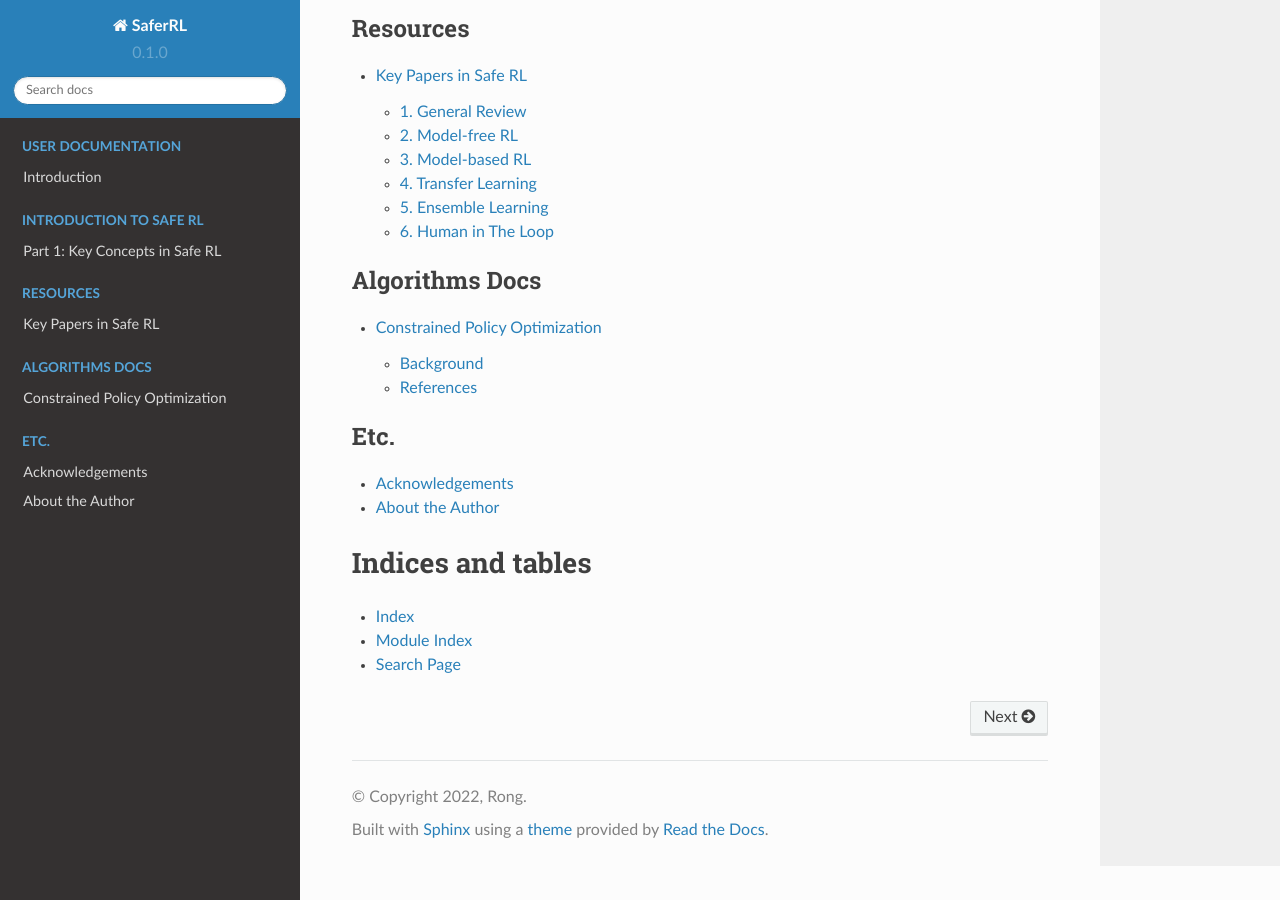
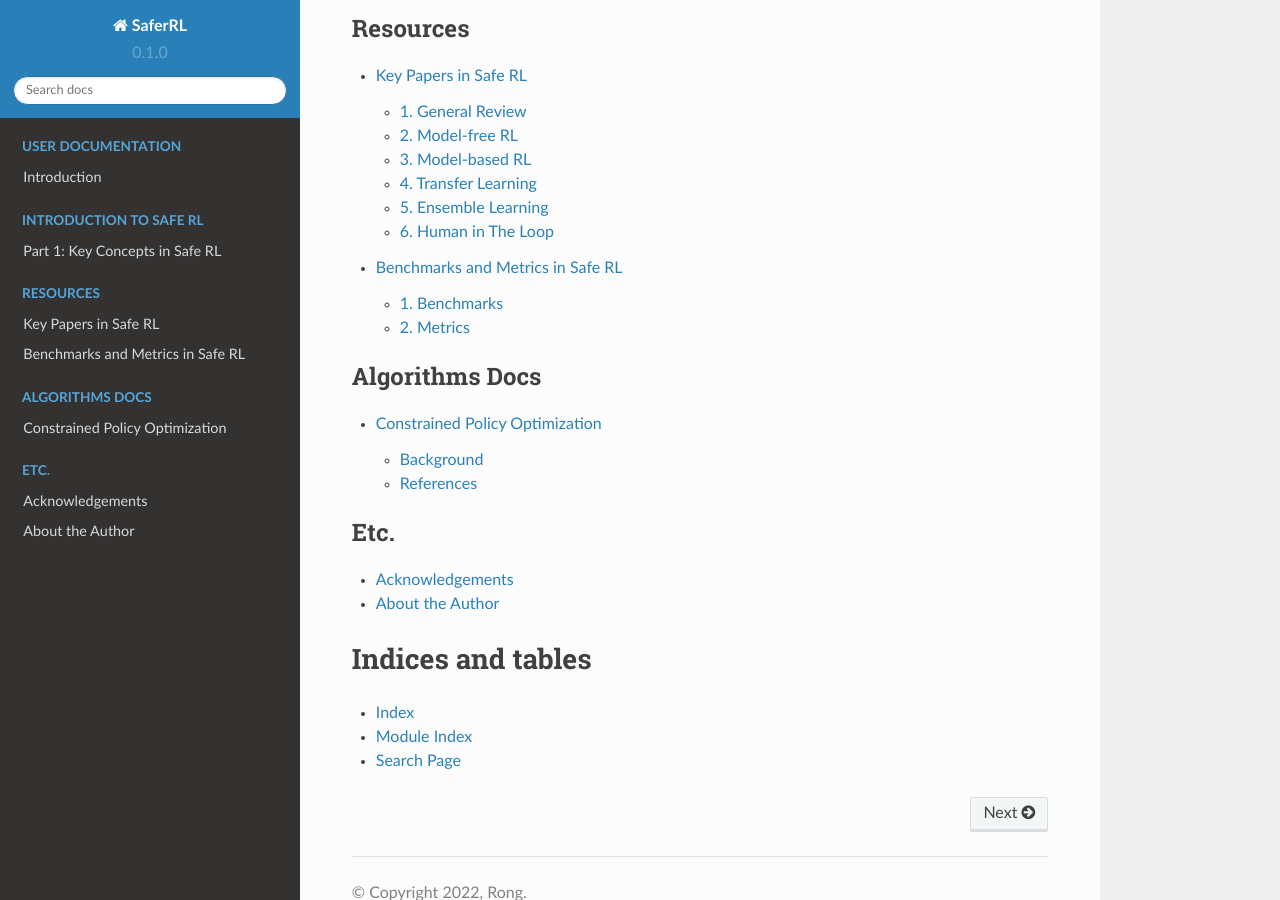
Before and after one commit to RongRG/saferRL, a Sphinx documentation site: the page built from docs/source/index.rst, in a window 1280 px wide and 900 px high, scrolled down 581 px. Built offline with Sphinx 7.4.7 and the Read the Docs theme 2.0.0, drawn with Linux system fonts in a browser that asks for light colours.

Commit message:
Benchmarks and Metrics

```diff
--- a/docs/source/index.rst
+++ b/docs/source/index.rst
@@ -26,6 +26,7 @@ Welcome to SaferRL!
    :caption: Resources
 
    saferrl/keypapers
+   saferrl/benchmarks
 
 .. toctree::
    :maxdepth: 2
--- /dev/null
+++ b/docs/source/saferrl/benchmarks.rst
@@ -0,0 +1,20 @@
+=================================
+Benchmarks and Metrics in Safe RL
+=================================
+
+.. contents:: Table of Contents
+    :depth: 2
+
+We're evaluating the SaferRL algorithm implementations in a set of standard benchmarks and metrics.
+
+1. Benchmarks
+=============
+
+#. `Open AI Safety Gym <https://openai.com/blog/safety-gym/>`_.
+
+#. `Open AI CoinRun <https://openai.com/blog/quantifying-generalization-in-reinforcement-learning/>`_.
+
+#. `DeepMind AI Safety Gridworlds <https://www.deepmind.com/open-source/ai-safety-gridworlds>`_.
+
+2. Metrics
+==========
```
